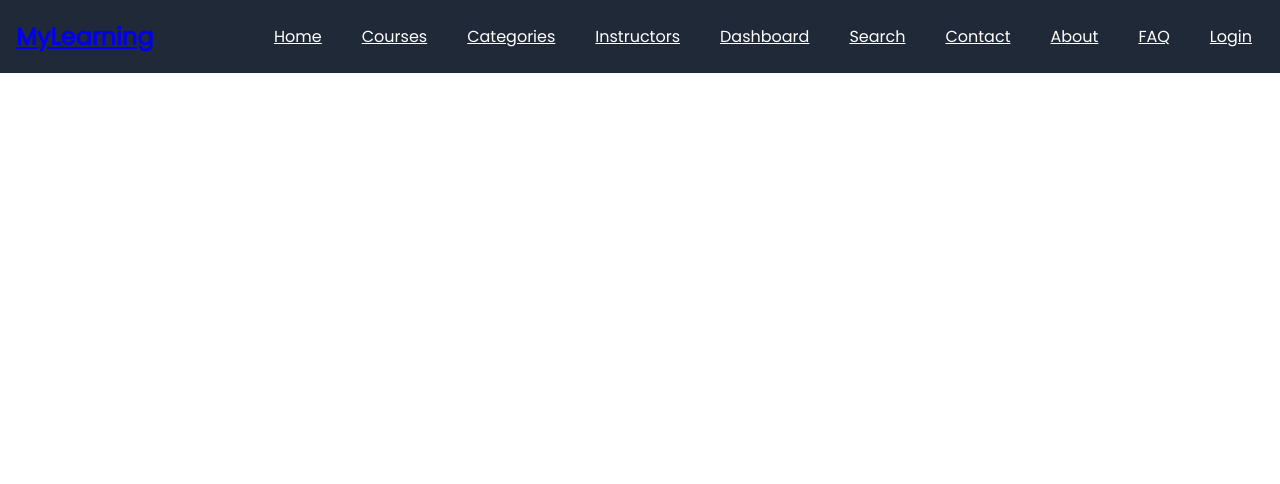
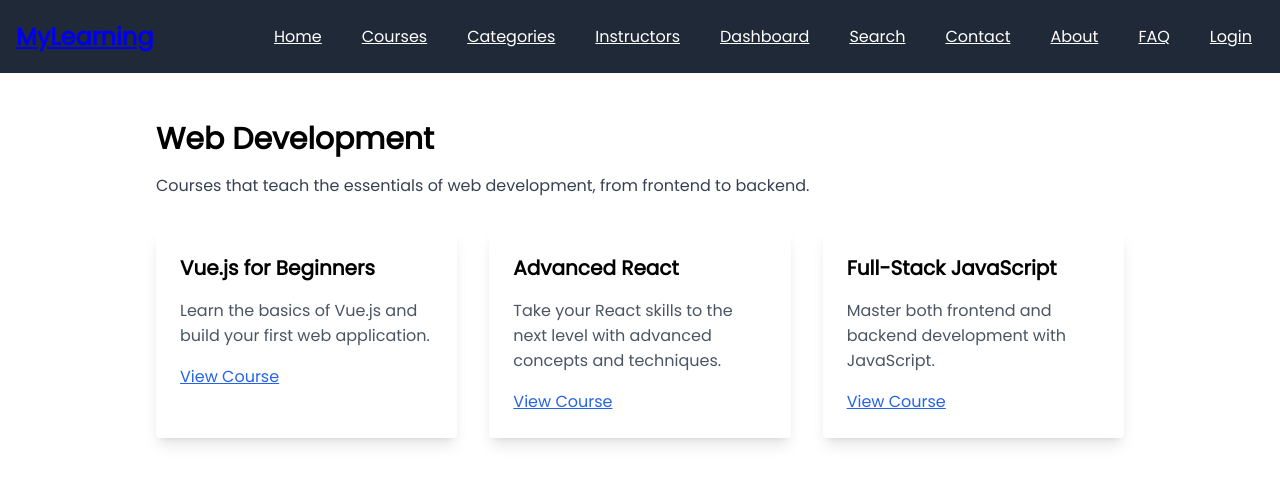
Before and after one commit to amirrr1987/learn-hub, a Nuxt app: page /categories/1 in a window 1280 px wide. Shown: the top 484 px of the page. Built offline with nearby package versions, Linux system fonts and the light colour scheme.

Commit message:
:sparkles: category pages

```diff
--- /dev/null
+++ b/pages/categories/[categoryId].vue
@@ -0,0 +1,119 @@
+<template>
+  <section class="py-12">
+    <div class="container mx-auto px-4">
+      <div v-if="category">
+        <h1 class="text-3xl font-bold mb-6">{{ category.name }}</h1>
+        <p class="text-gray-700 mb-8">{{ category.description }}</p>
+
+        <div v-if="courses.length">
+          <ul class="grid grid-cols-1 md:grid-cols-2 lg:grid-cols-3 gap-8">
+            <li
+              v-for="course in courses"
+              :key="course.id"
+              class="border rounded shadow-lg p-6"
+            >
+              <h2 class="text-xl font-semibold mb-4">{{ course.title }}</h2>
+              <p class="text-gray-600 mb-4">{{ course.description }}</p>
+              <router-link
+                :to="`/courses/${course.id}`"
+                class="text-blue-600 hover:underline"
+              >
+                View Course
+              </router-link>
+            </li>
+          </ul>
+        </div>
+        <div v-else>
+          <p>No courses available in this category.</p>
+        </div>
+      </div>
+      <div v-else>
+        <p>Loading category details...</p>
+      </div>
+    </div>
+  </section>
+</template>
+
+<script setup lang="ts">
+import { ref, onMounted } from "vue";
+import { useRoute } from "vue-router";
+
+interface Course {
+  id: number;
+  title: string;
+  description: string;
+}
+
+interface Category {
+  id: number;
+  name: string;
+  description: string;
+}
+
+const route = useRoute();
+const category = ref<Category | null>(null);
+const courses = ref<Course[]>([]);
+
+const fetchCategoryDetails = async (categoryId: number) => {
+  // Replace this with an actual API call
+  const categoryData: Category = {
+    id: categoryId,
+    name: "Web Development",
+    description:
+      "Courses that teach the essentials of web development, from frontend to backend.",
+  };
+  const coursesData: Course[] = [
+    {
+      id: 1,
+      title: "Vue.js for Beginners",
+      description:
+        "Learn the basics of Vue.js and build your first web application.",
+    },
+    {
+      id: 2,
+      title: "Advanced React",
+      description:
+        "Take your React skills to the next level with advanced concepts and techniques.",
+    },
+    {
+      id: 3,
+      title: "Full-Stack JavaScript",
+      description:
+        "Master both frontend and backend development with JavaScript.",
+    },
+  ];
+
+  category.value = categoryData;
+  courses.value = coursesData;
+};
+
+onMounted(() => {
+  const categoryId = parseInt(route.params.categoryId as string, 10);
+  fetchCategoryDetails(categoryId);
+});
+</script>
+
+<style scoped>
+.container {
+  max-width: 1000px;
+}
+
+h1,
+h2 {
+  margin-bottom: 16px;
+}
+
+.grid {
+  display: grid;
+  gap: 2rem;
+}
+
+li {
+  list-style-type: none;
+}
+
+.border {
+  border-width: 1px;
+  border-color: #e5e7eb; /* Tailwind's gray-200 */
+}
+</style>
--- /dev/null
+++ b/pages/categories/index.vue
@@ -0,0 +1,40 @@
+<template>
+  <section class="py-12">
+    <div class="container mx-auto px-4">
+      <h1 class="text-3xl font-bold mb-6 text-center">Categories</h1>
+      <div class="grid md:grid-cols-2 lg:grid-cols-3 gap-6">
+        <div v-for="category in categories" :key="category.id" class="bg-white p-6 rounded-lg shadow-lg">
+          <h2 class="text-xl font-semibold mb-2">{{ category.name }}</h2>
+          <p class="text-gray-700 mb-4">{{ category.description }}</p>
+          <router-link :to="`/categories/${category.id}`" class="text-blue-600 hover:text-blue-800">
+            View Courses
+          </router-link>
+        </div>
+      </div>
+    </div>
+  </section>
+</template>
+
+<script setup lang="ts">
+import { ref } from 'vue';
+
+// Example category data
+const categories = ref([
+  {
+    id: 1,
+    name: 'Web Development',
+    description: 'Courses on modern web development technologies including HTML, CSS, JavaScript, and frameworks.',
+  },
+  {
+    id: 2,
+    name: 'Data Science',
+    description: 'Explore data analysis, machine learning, and statistical techniques for data-driven decision making.',
+  },
+  {
+    id: 3,
+    name: 'Design',
+    description: 'Learn about graphic design, UI/UX design, and creative tools to create stunning visuals and user experiences.',
+  },
+  // Add more category data as needed
+]);
+</script>
```
